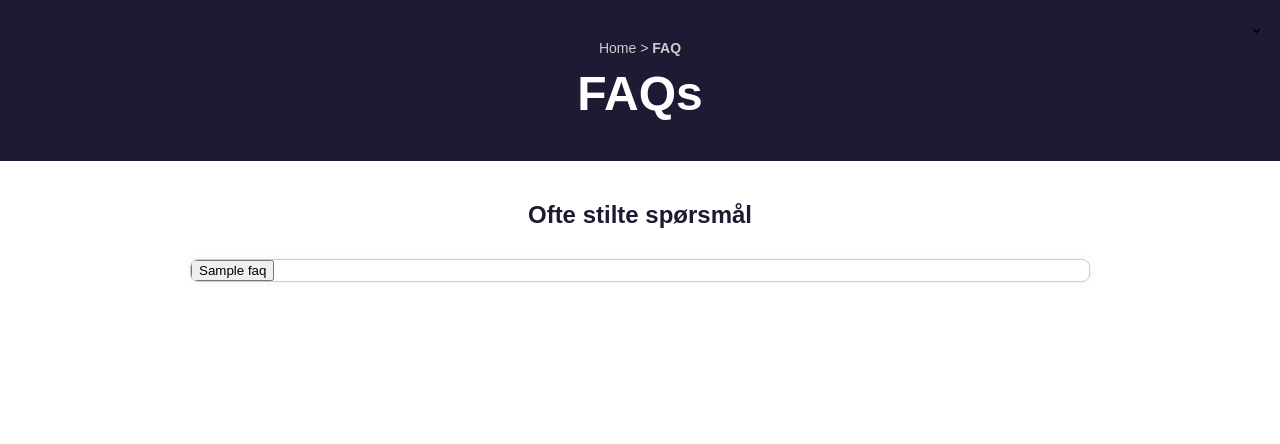
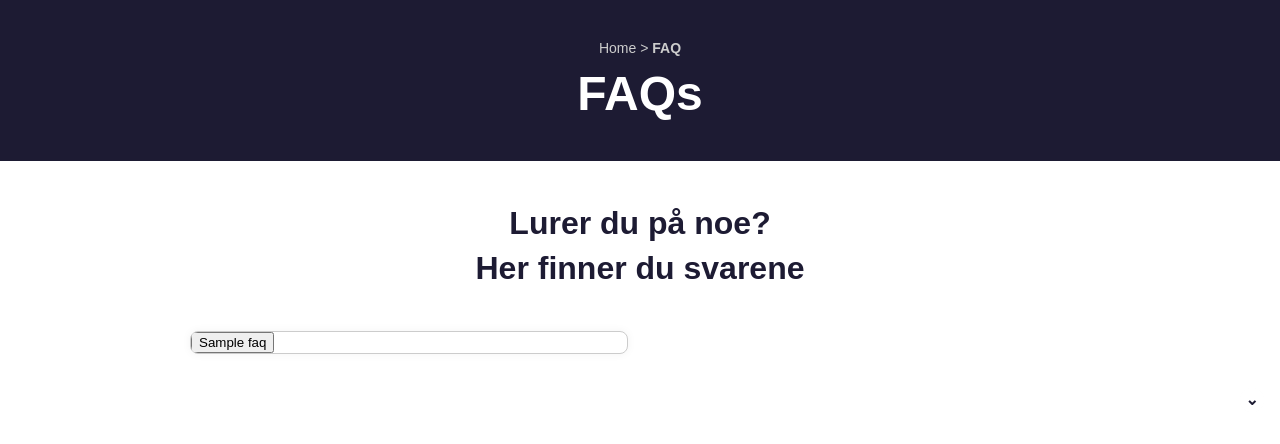
Before and after one commit to auroraodden/oddendesiign-webapp, a Django app: page /faq/ in a window 1280 px wide. Shown: the top 444 px of the page. Run offline with Django 5.2, Linux system fonts and the light colour scheme; tables that the repository leaves empty hold one stand-in row (values such as "Sample post").

Commit message:
Redesigned FAQ with my main color #1D1B33 theme and white toggle icon in two column layout

```diff
--- a/core/static/css/style.css
+++ b/core/static/css/style.css
@@ -34,16 +34,28 @@ body {
 }
 
 .faq-subtitle {
-    font-size: 24px;
+    font-size: 32px;
+    font-weight: bold;
     text-align: center;
-    margin-bottom: 30px;
+    line-height: 1.4;
+    margin-bottom: 40px;
+    color: #1D1B33
 }
 
+/* Grid for kolonner */
 .faq-grid {
     display: grid;
-    gap: 16px;
+    grid-template-columns: 1fr 1fr;
+    gap: 24px;
 }
 
+@media (max-width: 768px) {
+    .faq-grid {
+        grid-template-columns: 1fr;
+    }
+}
+
+/* FAQ-kort */
 .faq-item {
     background: #fff;
     border: 1px solid #ccc;
@@ -52,6 +64,7 @@ body {
     box-shadow: 0 0 10px rgba(0, 0, 0, 0.05);
 }
 
+/* Spørsmål */
 .faq.question {
     width: 100%;
     background: none;
@@ -62,15 +75,33 @@ body {
     font-size: 16px;
     position: relative;
     cursor: pointer;
+    color: #1D1B33
 }
 
-.faq-question .faq-toggle-icon {
+.faq-question.active {
+    background-color: #1D1B33;
+    color: white;
+}
+
+/* Toggle-knapp sirkel til høyre */
+.faq-toggle-icon {
     position: absolute;
     right: 16px;
-    top: 16px;
-    font-size: 18px;
+    top: 50%;
+    transform: translateY(-50%);
+    width: 24px;
+    height: 24px;
+    background-color: white;
+    color: #1D1B33;
+    font-weight: bold;
+    font-size: 16px;
+    border-radius: 50%;
+    text-align: center;
+    line-height: 24px;
+    box-shadow: 0 0 2px rgba(0, 0, 0, 0.01);
 }
 
+/* Svarfelt */
 .faq-answer {
     display: none;
     padding: 16px;
@@ -81,8 +112,3 @@ body {
 .faq-answer.show {
     display: block;
 }
-
-.faq-question.active {
-    background-color: #1D1B33;
-    color: white;
-}
--- a/core/templates/core/faq.html
+++ b/core/templates/core/faq.html
@@ -13,7 +13,7 @@
     </header>
 
     <main class="faq-wrapper">
-        <h2 class="faq-subtitle">Ofte stilte spørsmål</h2>
+        <h2 class="faq-subtitle">Lurer du på noe?<br>Her finner du svarene</h2>
 
         <div class="faq-grid">
             {% for faq in faqs %}
```
